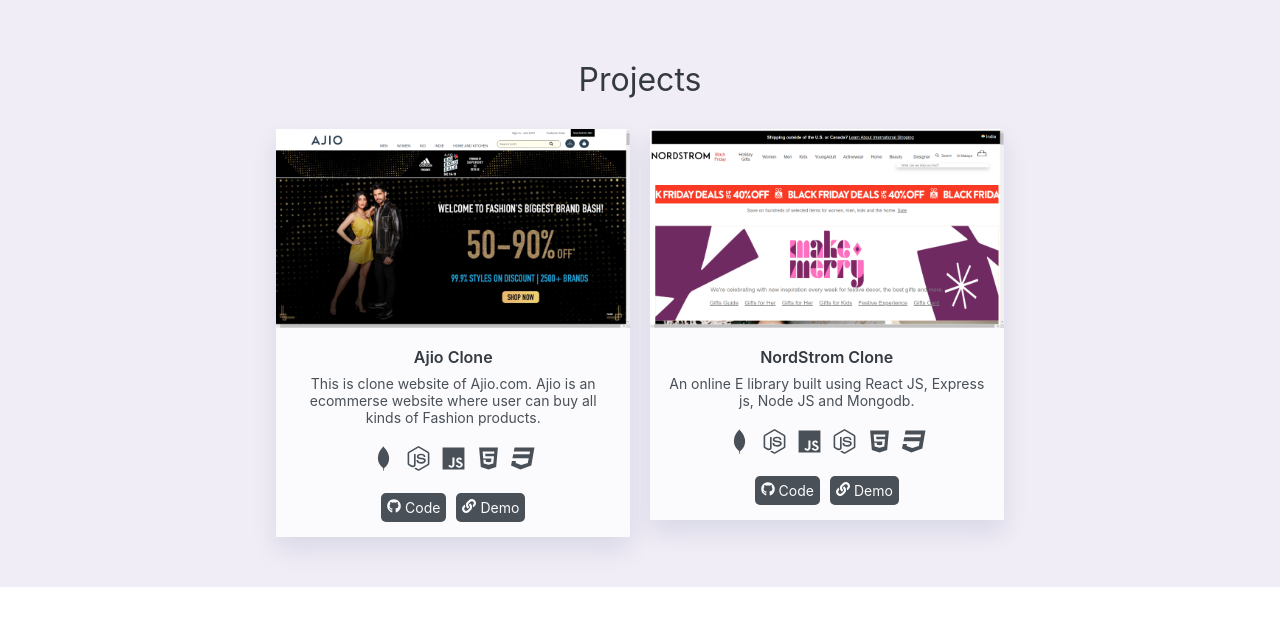
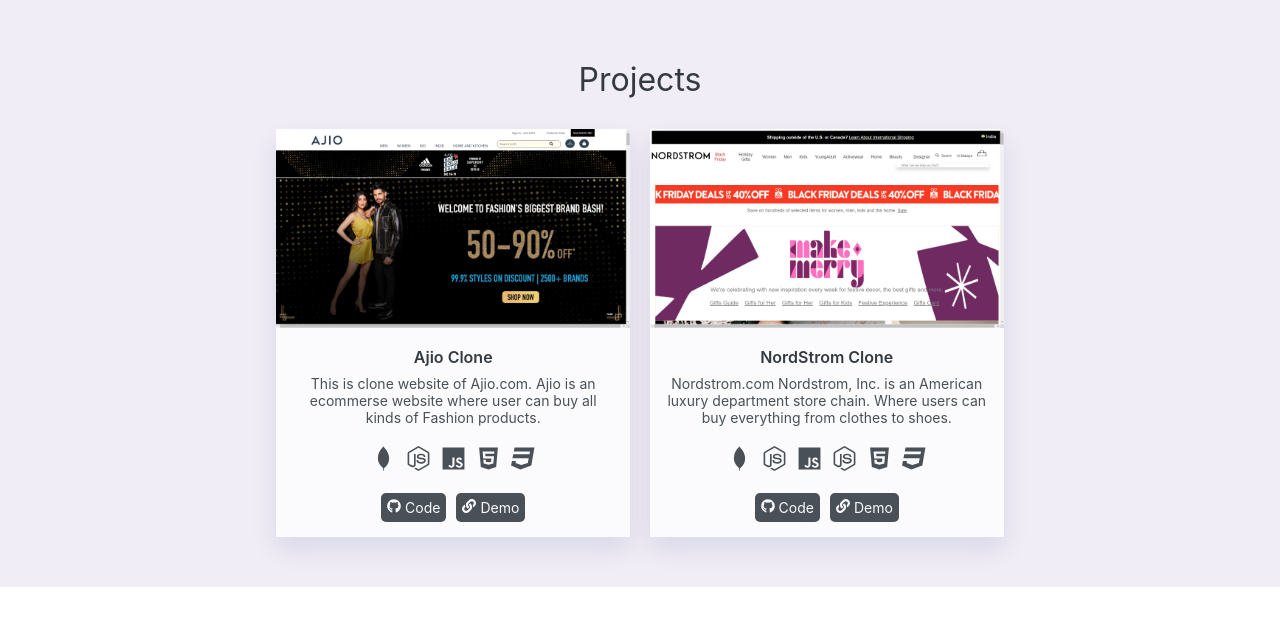
Before and after one commit to Rajput-Vijay/Vijay_Rajput_Portfolio, a React (Create React App) app: page /projects in a window 1280 px wide. Shown: the top 626 px of the page. Built offline with nearby package versions, Linux system fonts and the light colour scheme; a web font is replaced by a local one.

Commit message:
Update10

```diff
--- a/src/Components/Projects/Projects.jsx
+++ b/src/Components/Projects/Projects.jsx
@@ -35,7 +35,7 @@
       project_name: "NordStrom Clone",
       image: "/project_images/nordstrom.png",
       project_desc:
-        "An online E library built using React JS, Express js, Node JS and Mongodb.",
+        "Nordstrom.com Nordstrom, Inc. is an American luxury department store chain. Where users can buy everything from clothes to shoes.",
       deploy_link: "https://malaya-app.netlify.app/",
       repo_link: "https://github.com/Rajput-Vijay/Nordstrom-Project",
       tech_stack: [
```
